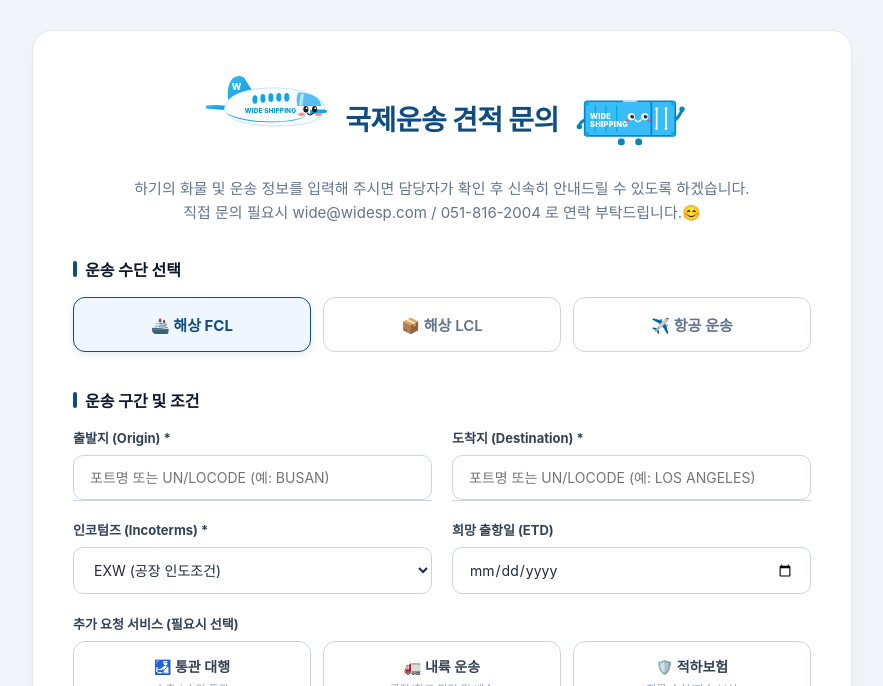
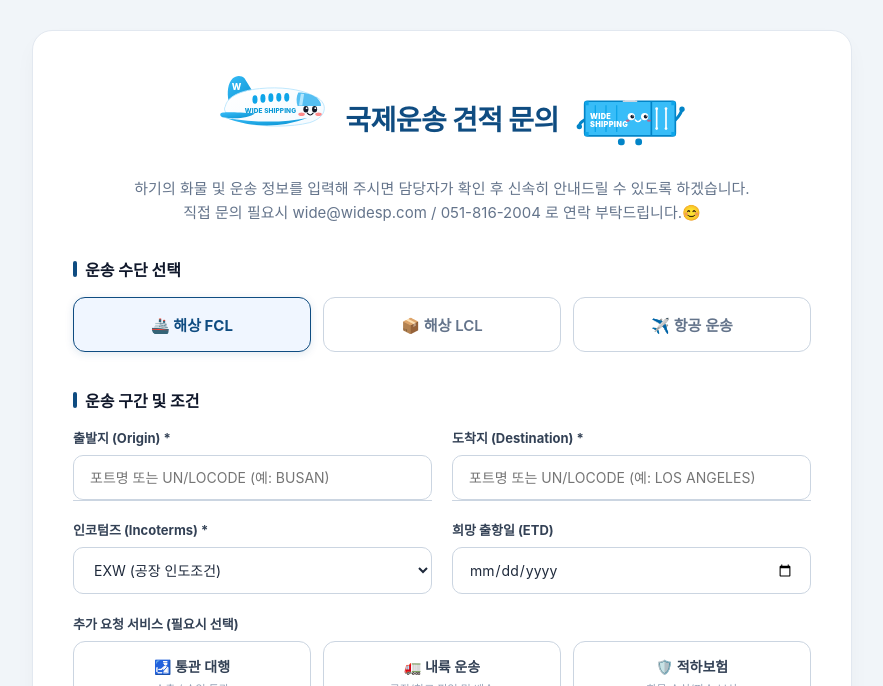
Before and after one commit to WIDESP/forwarding-quote, a website: page public/index.html in a window 1280 px wide. Shown: the part 114-800 px from the top of the page, without its empty margins (198-1081 px from the left). Drawn offline with nearby package versions, Linux system fonts and the light colour scheme; a web font is replaced by a local one.

Commit message:
Update comments in SVG airplane character

```diff
--- a/public/index.html
+++ b/public/index.html
@@ -173,7 +173,7 @@
     <!-- 헤더 타이틀 영역 (좌: 비행기 캐릭터 / 우: 컨테이너 캐릭터) -->
     <div class="header-group">
       <div class="header-title-wrapper">
-        <!-- [왼쪽] 비행기 캐릭터 SVG (뒷날개 제거 및 하단 라인 수정됨) -->
+        <!-- [왼쪽] 비행기 캐릭터 SVG (뒤쪽 작은 날개 제거 & 하단 라인 수평 커브 적용 & 앞날개 유지) -->
         <span class="char-icon char-left">
           <div class="airplane-character" aria-label="WIDE SHIPPING airplane">
             <svg
@@ -197,7 +197,7 @@
                 </linearGradient>
               </defs>
 
-              <!-- 꼬리날개 -->
+              <!-- 메인 수직 꼬리날개 (위쪽) -->
               <path
                 d="M82 91
                    C77 67 80 42 93 29
@@ -220,15 +220,6 @@
                 W
               </text>
 
-              <!-- 뒤쪽 수평 꼬리날개 -->
-              <path
-                d="M76 105
-                   C57 102 35 101 22 104
-                   C18 105 18 111 23 113
-                   L78 116 Z"
-                fill="url(#blueGradient)"
-              />
-
               <!-- 비행기 몸체 -->
               <path
                 d="M73 106
@@ -244,23 +235,21 @@
                 stroke-width="2.5"
               />
 
-              <!-- 하단 파란 몸체 (입을 침범하지 않고 자연스럽게 흐르도록 수정) -->
+              <!-- 하단 파란색 라인 (그리신 하늘색 선처럼 입 아래로 흐르도록 완만하게 연결) -->
               <path
-                d="M73 124
-                   C102 145 151 151 205 150
-                   C255 149 285 142 295 132
-                   C280 142 240 148 200 148
-                   C150 148 105 140 73 124 Z"
+                d="M73 138
+                   Q 190 180 300 138
+                   Q 200 158 73 138 Z"
                 fill="url(#blueGradient)"
               />
 
-              <!-- 앞쪽 작은 날개 -->
+              <!-- 앞쪽 메인 날개 (복구완료) -->
               <path
-                d="M307 117
-                   C326 115 342 114 351 116
-                   C356 117 356 122 351 124
-                   L308 128 Z"
-                fill="#0EA5E9"
+                d="M60 126
+                   C60 120 100 122 155 125
+                   C140 138 100 142 65 136
+                   C58 134 58 128 60 126 Z"
+                fill="url(#blueGradient)"
               />
 
               <!-- 조종석 -->
```
